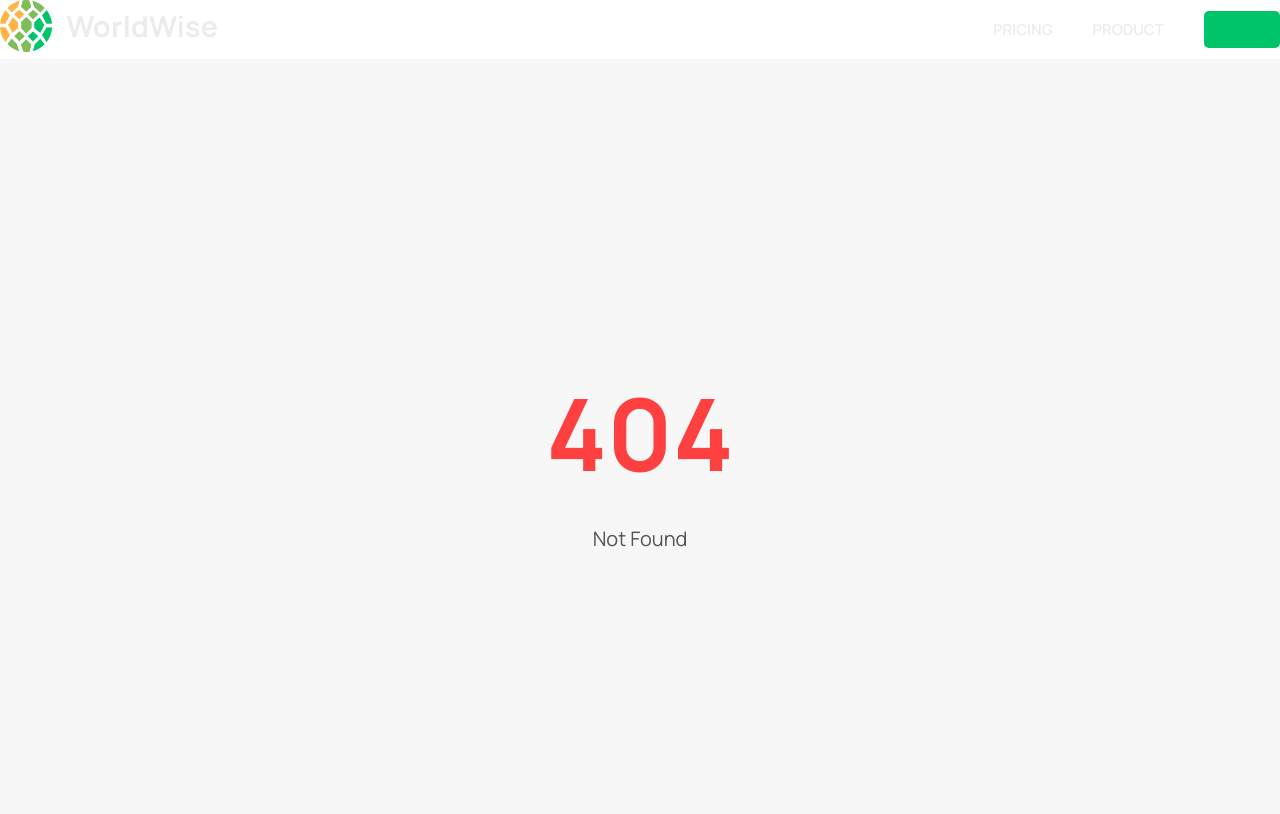
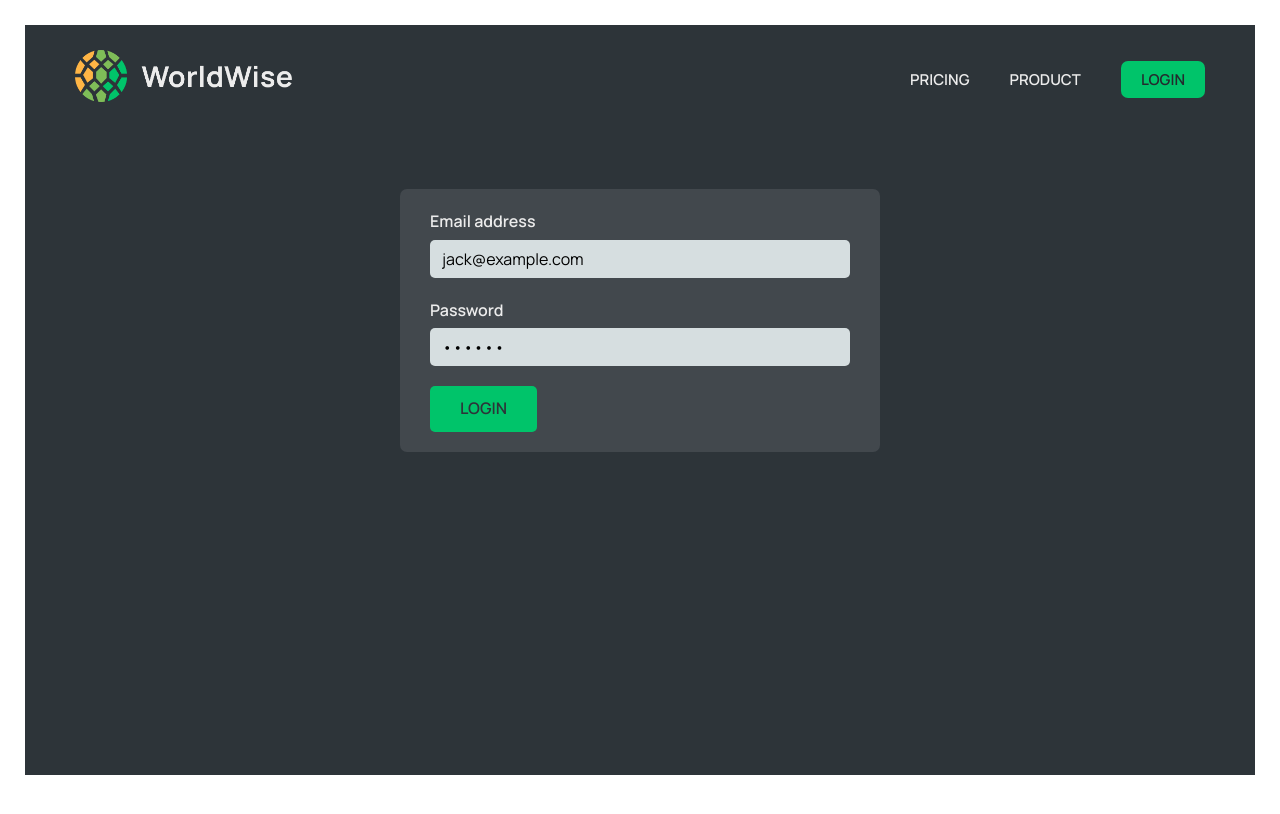
Before and after one commit to Ukasdotexe/react-learning-projects, a React (Vite) app in the folder worldwise/: page /login in a window 1280 px wide. Before the commit this address had no page. Shown: the top 814 px of the page. Built offline with nearby package versions, Linux system fonts and the light colour scheme.

Commit message:
Added login component with its styles

```diff
--- a/worldwise/src/App.jsx
+++ b/worldwise/src/App.jsx
@@ -8,6 +8,7 @@
 import Pricing from "./pages/Pricing";
 import PageNotFound from "./pages/PageNotFound";
 import AppLayout from "./pages/AppLayout";
+import Login from "./pages/Login";
 
 function App() {
   return (
@@ -18,6 +19,7 @@
           <Route path="/" element={<Home />}></Route>
           <Route path="pricing" element={<Pricing />}></Route>
           <Route path="product" element={<Product />}></Route>
+          <Route path="login" element={<Login />}></Route>
           <Route path="app" element={<AppLayout />}></Route>
           <Route path="*" element={<PageNotFound />}></Route>
         </Routes>
--- a/worldwise/src/components/PageNav.jsx
+++ b/worldwise/src/components/PageNav.jsx
@@ -6,7 +6,6 @@
 
 import { NavLink } from "react-router-dom";
 import styles from "../Styles/PageNav.module.css";
-import btnStyles from "../Styles/Button.module.css";
 import Logo from "./Logo";
 
 export default function Navbar() {
@@ -22,10 +21,7 @@
             <NavLink to="/product">Product</NavLink>
           </li>
           <li>
-            <NavLink
-              to="/login"
-              className={`${btnStyles.btn} ${btnStyles.primary} `}
-            >
+            <NavLink to="/login" className={styles.ctaLink}>
               Login
             </NavLink>
           </li>
--- /dev/null
+++ b/worldwise/src/pages/Login.jsx
@@ -0,0 +1,43 @@
+import { useState } from "react";
+import { Link } from "react-router-dom";
+import PageNav from "../components/PageNav";
+import styles from "../Styles/Login.module.css";
+
+export default function Login() {
+  // PRE-FILL FOR DEV PURPOSES
+  const [email, setEmail] = useState("jack@example.com");
+  const [password, setPassword] = useState("qwerty");
+
+  return (
+    <main className={styles.login}>
+      <PageNav />
+      <form className={styles.form}>
+        <div className={styles.row}>
+          <label htmlFor="email">Email address</label>
+          <input
+            type="email"
+            id="email"
+            onChange={(e) => setEmail(e.target.value)}
+            value={email}
+          />
+        </div>
+
+        <div className={styles.row}>
+          <label htmlFor="password">Password</label>
+          <input
+            type="password"
+            id="password"
+            onChange={(e) => setPassword(e.target.value)}
+            value={password}
+          />
+        </div>
+
+        <div>
+          <Link to="/login" className="cta">
+            Login
+          </Link>
+        </div>
+      </form>
+    </main>
+  );
+}
--- /dev/null
+++ b/worldwise/src/styles/Login.module.css
@@ -0,0 +1,26 @@
+.login {
+  margin: 2.5rem;
+  padding: 2.5rem 5rem;
+  background-color: var(--color-dark--1);
+  min-height: calc(100vh - 5rem);
+}
+
+.form {
+  background-color: var(--color-dark--2);
+  border-radius: 7px;
+  padding: 2rem 3rem;
+  /* width: 100%; */
+  display: flex;
+  flex-direction: column;
+  gap: 2rem;
+
+  /* Different from other form */
+  max-width: 48rem;
+  margin: 8rem auto;
+}
+
+.row {
+  display: flex;
+  flex-direction: column;
+  gap: 0.5rem;
+}
```
